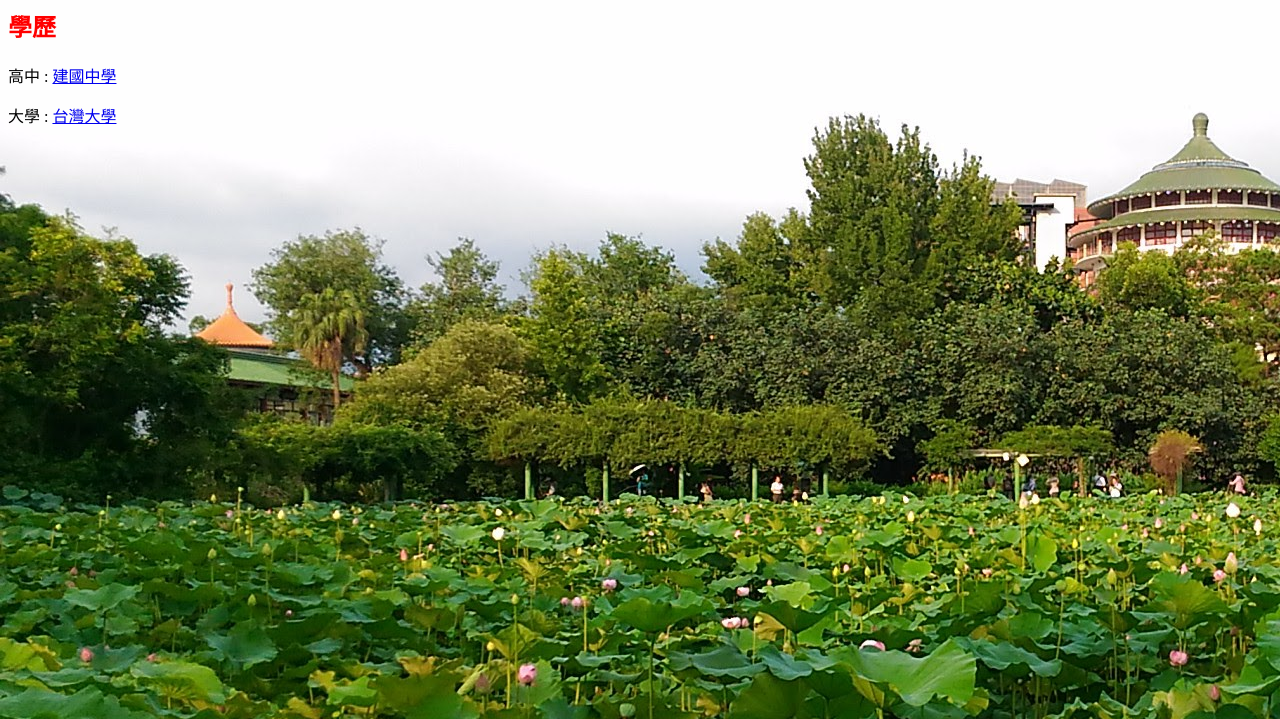
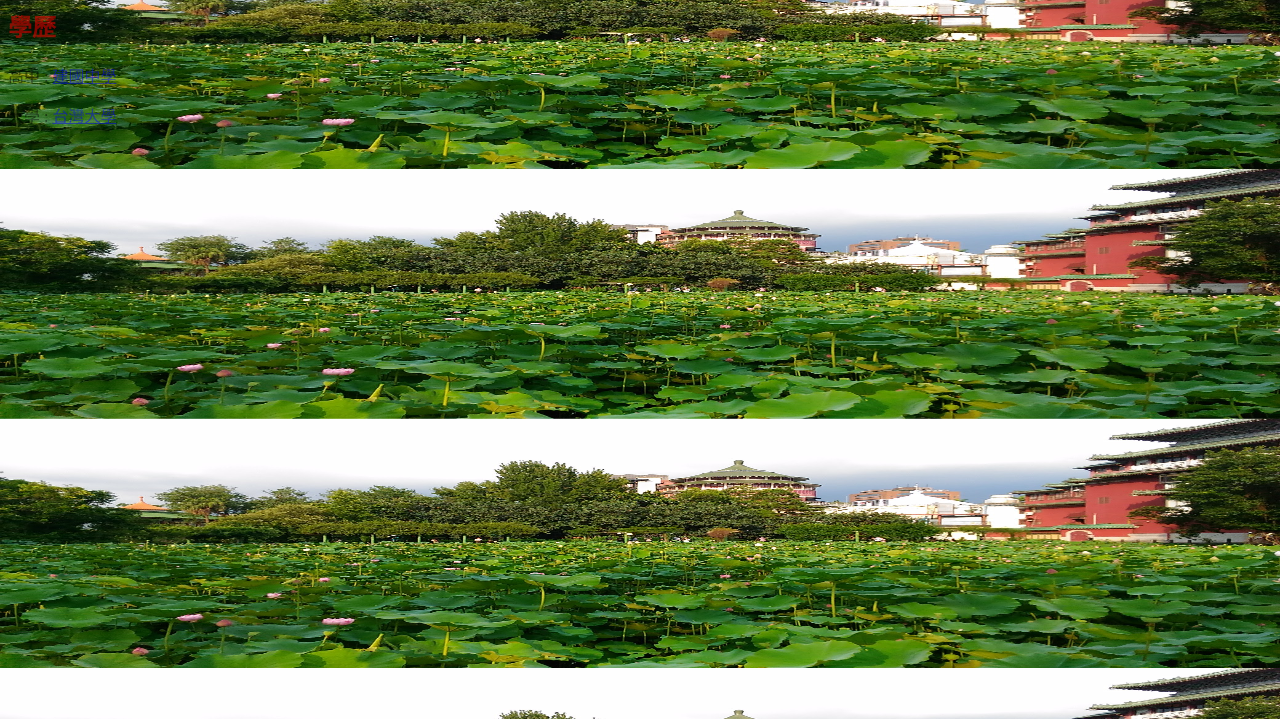
Before and after one commit to liu-jian-heng/liu-jian-heng.github.io, a plain HTML site: page index.html in a window 1280 px wide. Shown: the part 81-800 px from the top of the page. Drawn offline with Linux system fonts and the light colour scheme.

Commit message:
test back 2

```diff
--- a/index.html
+++ b/index.html
@@ -12,6 +12,8 @@
   <style>
     body {
       background-image: url('background.jpg');
+      background-size: 100% 100%;
+      opacity: 0.5;
     }
   </style>
   <body>
```
